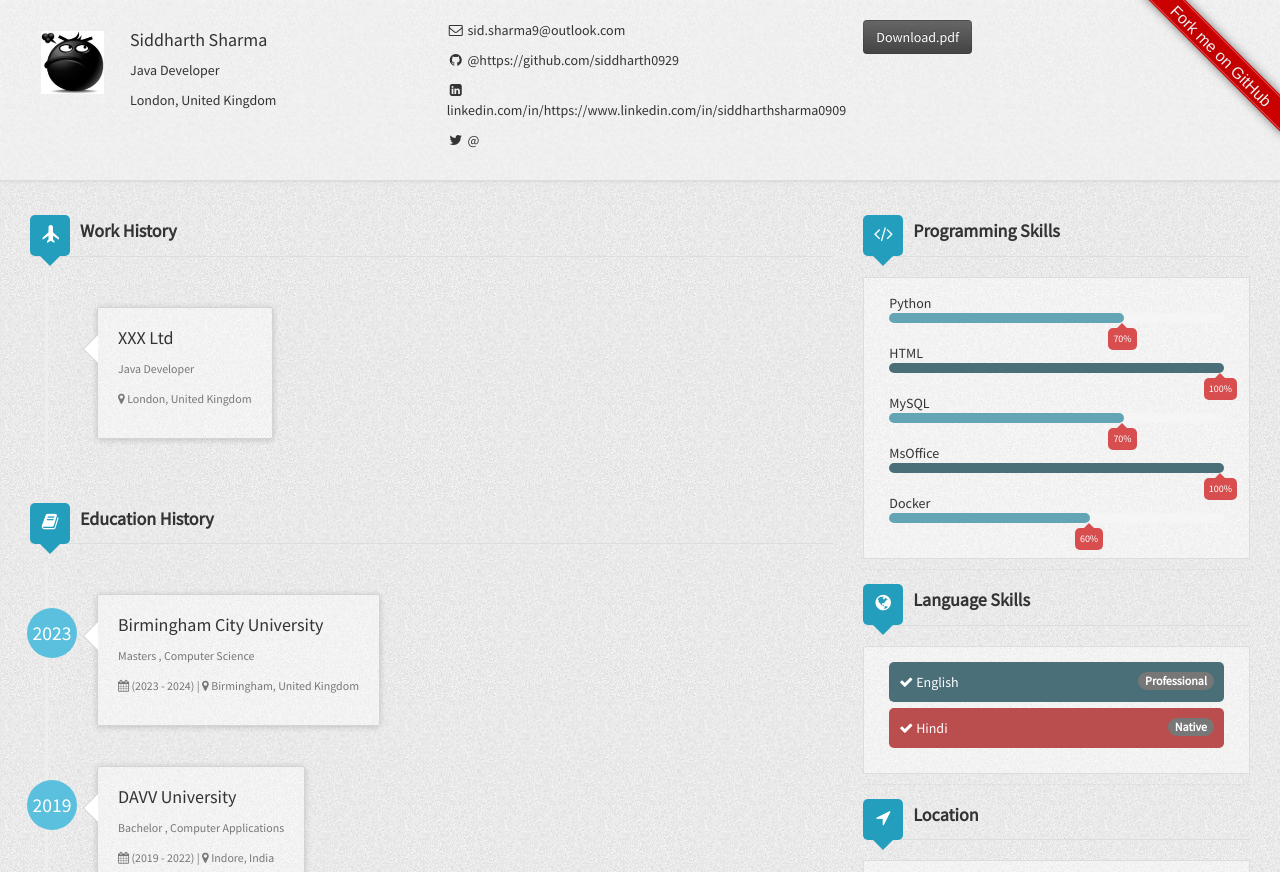
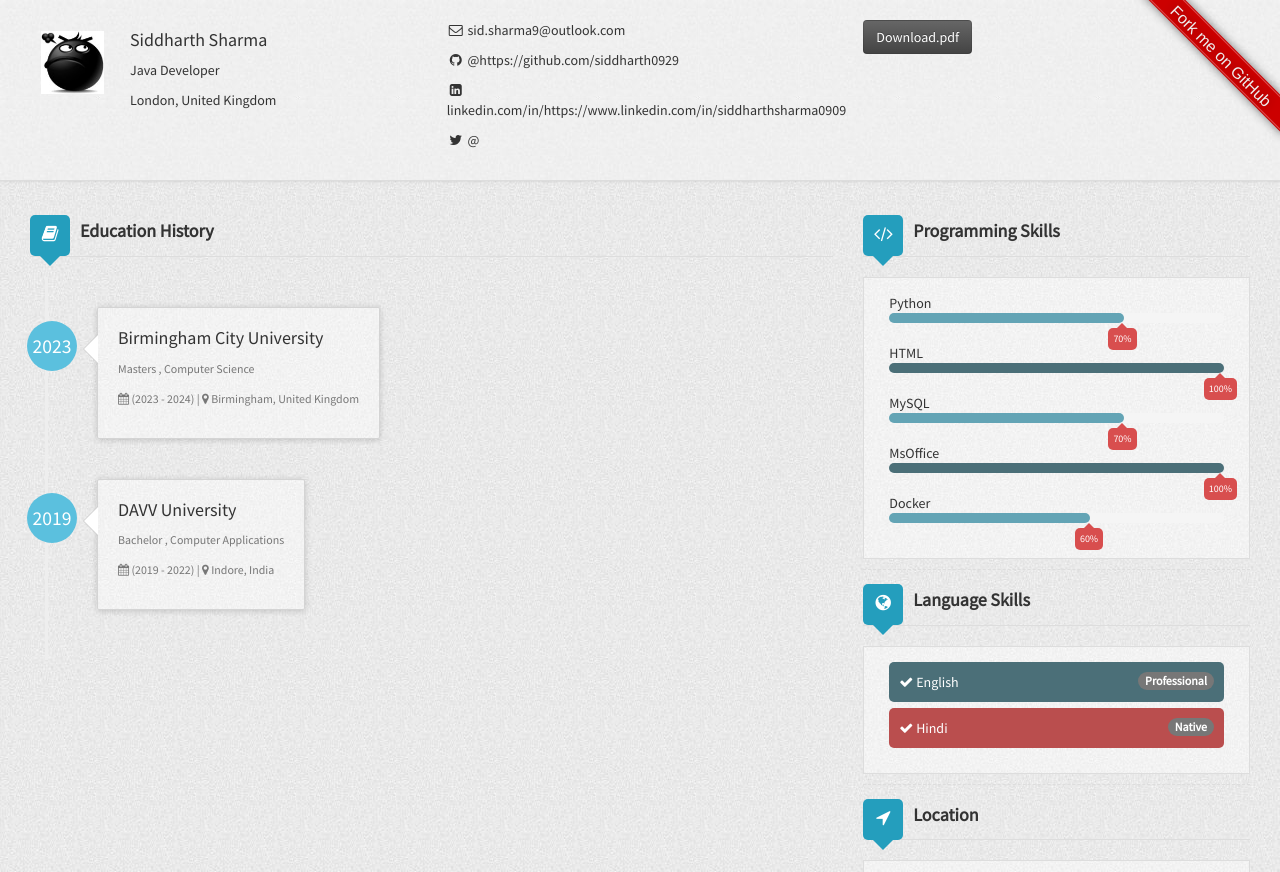
Before and after one commit to siddharth0929/resume, a Jekyll site: the page built from index.html, in a window 1280 px wide, cut to the strip 0-872 px from the top of the page. Built offline with Jekyll 4.4.1, drawn with Linux system fonts in a browser that asks for light colours; nearby versions of some CDN libraries.

Commit message:
Update _config.yml

```diff
--- a/_config.yml
+++ b/_config.yml
@@ -26,11 +26,23 @@ author:
   gavatar: /resumecard/assets/img/avatar.JPG
   stackoverflow:
 #  stackoverflow: 4582127
-  workHistory:
-    - work1:
-      company: XXX Ltd
-      location: London, United Kingdom
-      title: Java Developer
+  educationHistory:
+    - education1:
+      organization: Birmingham City University
+      location: Birmingham, United Kingdom
+      degree: Masters
+      major: Computer Science
+      started: 2023
+      duration: (2023 - 2024)
+      description:
+    - education2:
+      organization: DAVV University
+      location: Indore, India
+      degree: Bachelor
+      major: Computer Applications
+      started: 2019
+      duration: (2019 - 2022)
+      description:
 
   educationHistory:
     - education1:
```
